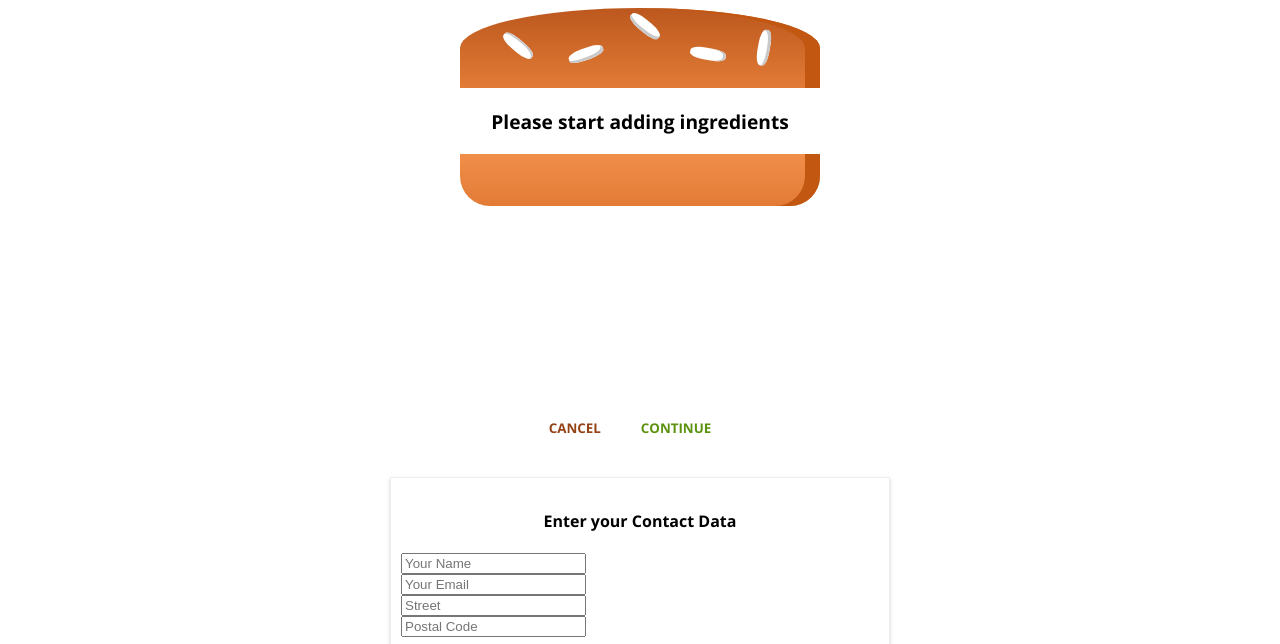
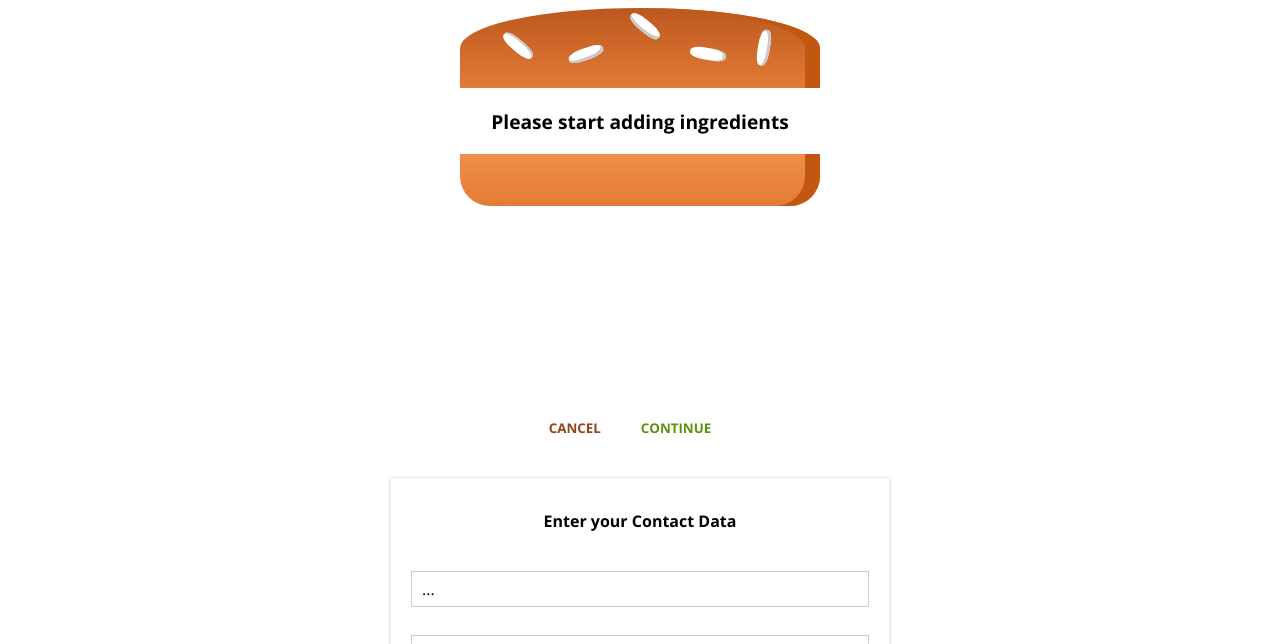
Before and after one commit to evgenydus/burger-builder, a React app: page /checkout in a window 1280 px wide. Both pictures are taken after a click on the button "CONTINUE". Shown: the part 137-781 px from the top of the page. Built offline with nearby package versions, Linux system fonts and the light colour scheme.

Commit message:
WIP: create form draft

```diff
--- /dev/null
+++ b/src/components/UI/Input/Input.css
@@ -0,0 +1,27 @@
+.input {
+  box-sizing: border-box;
+  padding: 10px;
+  width: 100%;
+}
+
+.input-label {
+  display: block;
+  font-weight: bold;
+  margin-bottom: 8px;
+}
+
+.inputElement {
+  background-color: #fff;
+  border: 1px solid #ccc;
+  box-sizing: border-box;
+  display: block;
+  font: inherit;
+  outline: none;
+  padding: 6px 10px;
+  width: 100%;
+}
+
+.inputElement:focus {
+  background-color: #ccc;
+  outline: none;
+}
--- /dev/null
+++ b/src/components/UI/Input/Input.js
@@ -0,0 +1,42 @@
+import React from 'react';
+
+import './Input.css'
+
+const Input = ({ elementType, label, value, ...props }) => {
+  let inputElement = null
+
+  switch (elementType) {
+    case ('input'):
+      inputElement= <input
+        className="inputElement"
+        {...props.elementConfig}
+        value={value}
+      />
+      break
+
+    case ('textarea'):
+      inputElement = <textarea
+        className="inputElement"
+        {...props.elementConfig}
+        value={value}
+      />
+      break
+
+    default:
+      inputElement = <input
+        className="inputElement"
+        {...props.elementConfig}
+        value={value}
+      />
+  }
+
+  return (
+    <div className="input">
+      <label className="input-label">{label}</label>
+      {inputElement}
+    </div>
+  )
+}
+
+
+export default Input
--- a/src/containers/Checkout/ContactData/ContactData.css
+++ b/src/containers/Checkout/ContactData/ContactData.css
@@ -8,10 +8,6 @@
   width: 80%;
 }
 
-.contact {
-  display: block;
-}
-
 @media (min-width: 600px) {
   .contact-data {
     width: 500px;
--- a/src/containers/Checkout/ContactData/ContactData.js
+++ b/src/containers/Checkout/ContactData/ContactData.js
@@ -4,15 +4,62 @@ import axios from '../../../axios-orders'
 import './ContactData.css'
 
 import Button from '../../../components/UI/Button/Button';
+import Input from '../../../components/UI/Input/Input';
 import Spinner from '../../../components/UI/Spinner/Spinner';
 
 class ContactData extends Component {
   state = {
-    name: '',
-    email: '',
-    address: {
-      street: '',
-      postalCode: '',
+    orderForm: {
+      name: {
+        elementType: 'input',
+        elementConfig: {
+          type: 'text',
+          placeholder: 'Your Name'
+        },
+        value: '',
+      },
+      street: {
+        elementType: 'input',
+        elementConfig: {
+          type: 'text',
+          placeholder: 'Street'
+        },
+        value: '',
+      },
+      zipCode: {
+        elementType: 'input',
+        elementConfig: {
+          type: 'text',
+          placeholder: 'ZIP Code'
+        },
+        value: '',
+      },
+      country: {
+        elementType: 'input',
+        elementConfig: {
+          type: 'text',
+          placeholder: 'Country'
+        },
+        value: '',
+      },
+      email: {
+        elementType: 'input',
+        elementConfig: {
+          type: 'email',
+          placeholder: 'Your E-Mail'
+        },
+        value: '',
+      },
+      deliveryMethod: {
+        elementType: 'select',
+        elementConfig: {
+          options: [
+            {value: 'fastest', displayValue: 'Fastest'},
+            {value: 'cheapest', displayValue: 'Cheapest'},
+          ]
+        },
+        value: '',
+      },
     },
     isLoading: false,
   }
@@ -24,16 +71,6 @@ class ContactData extends Component {
     const order = {
       ingredients: this.props.ingredients,
       price: this.props.price,
-      customer: {
-        name: 'Evgeny',
-        address: {
-          street: 'Teststreet 1',
-          zipCode: '41351',
-          country: 'Belarus',
-        },
-        email: 'test@test.com',
-      },
-      deliveryMethod: 'fastest',
     }
 
     axios.post('/orders.json', order)
@@ -49,10 +86,10 @@ class ContactData extends Component {
   render() {
     let form = (
       <form>
-      <input className="contact" type="text" name="name" placeholder="Your Name"/>
-      <input className="contact" type="email" name="email" placeholder="Your Email"/>
-      <input className="contact" type="text" name="street" placeholder="Street"/>
-      <input className="contact" type="text" name="postal" placeholder="Postal Code"/>
+      <Input elementType="..." elementConfig='...' value="..." />
+      <Input inputType="input" name="email" placeholder="Your Email"/>
+      <Input inputType="input" name="street" placeholder="Street"/>
+      <Input inputType="input" name="postal" placeholder="Postal Code"/>
       <Button btnType={['success']} clicked={this.orderHandler}>Order</Button>
     </form>
     )
```
